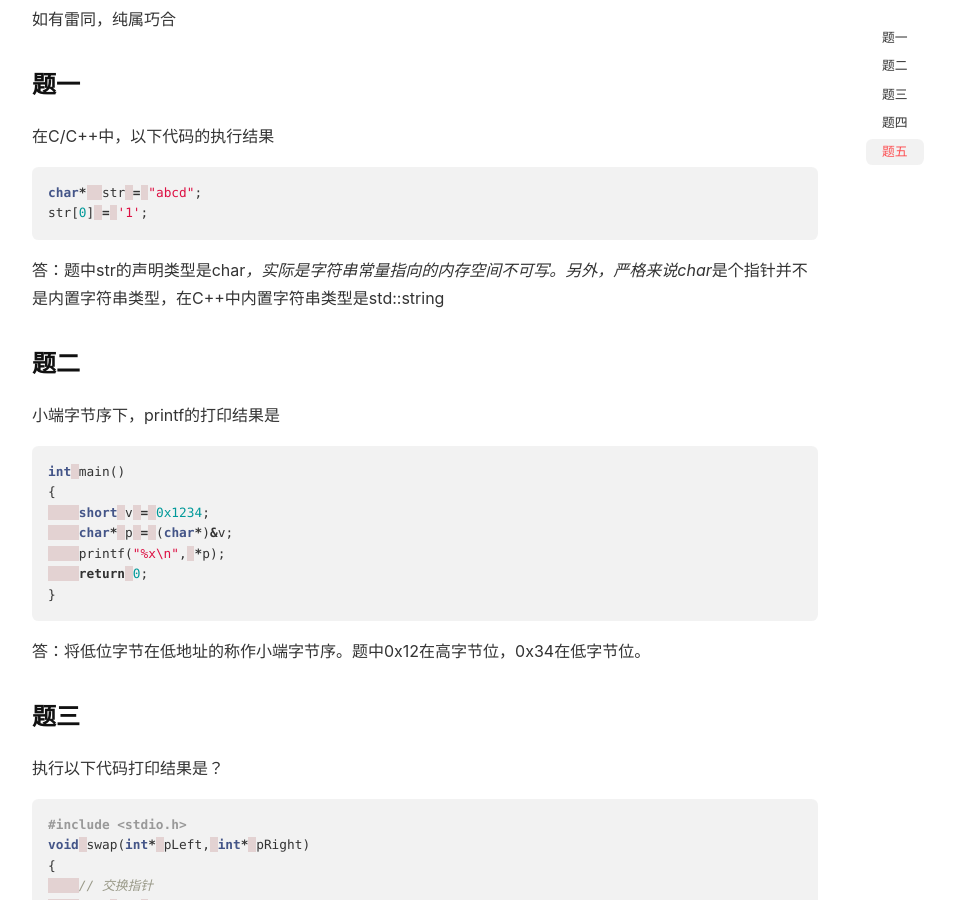
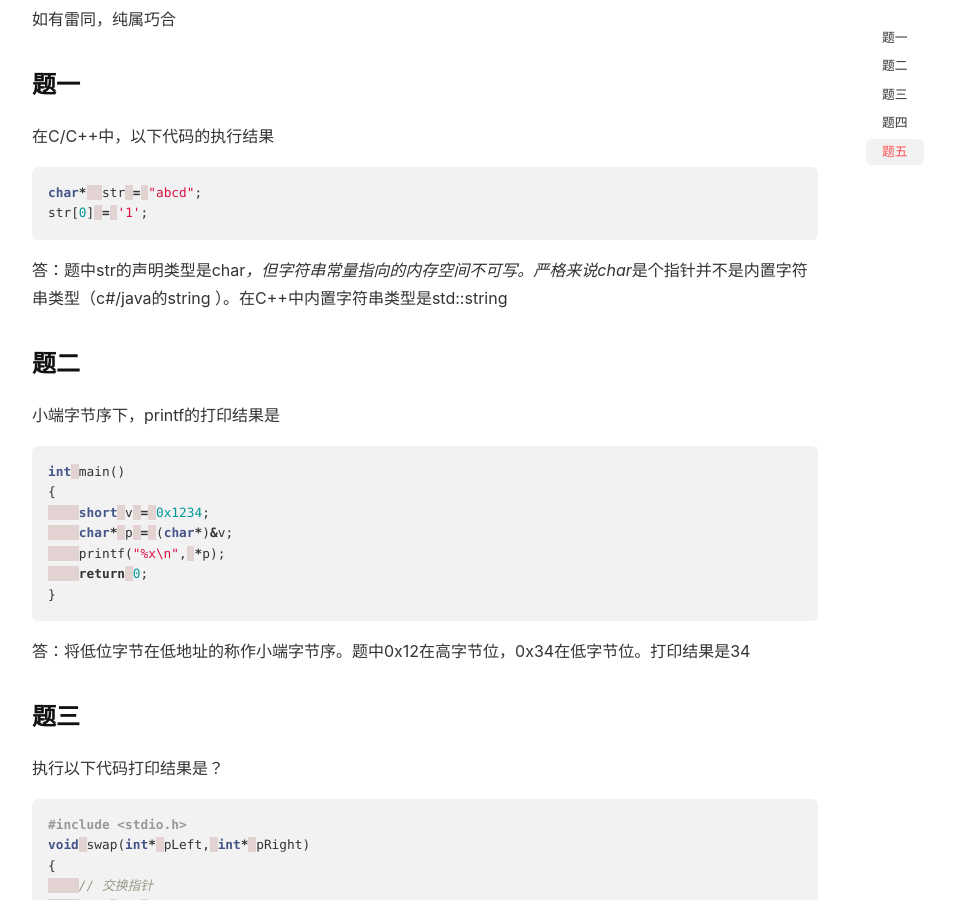
Before and after one commit to lizijie/lizijie.github.io, a Jekyll site: the page built from _posts/2019-11-15-思索了几个C&C++实习生面试题.md, in a window 1280 px wide and 900 px high, scrolled down 344 px. Shown: the whole window, without its empty margins (105-1060 px from the left). Built offline with Jekyll 4.4.1, drawn with Linux system fonts in a browser that asks for light colours; nearby versions of some CDN libraries; comment, search, counter and statistics services are not loaded.

Commit message:
Update 2019-11-15-思索了几个C&C++实习生面试题.md

````diff
--- a/_posts/2019-11-15-思索了几个C&C++实习生面试题.md
+++ b/_posts/2019-11-15-思索了几个C&C++实习生面试题.md
@@ -19,7 +19,7 @@ tags: C++
 char*  str = "abcd";
 str[0] = '1';
 ```
-答：题中str的声明类型是char*，实际是字符串常量指向的内存空间不可写。另外，严格来说char*是个指针并不是内置字符串类型，在C++中内置字符串类型是std::string
+答：题中str的声明类型是char*，但字符串常量指向的内存空间不可写。严格来说char*是个指针并不是内置字符串类型（c#/java的string ）。在C++中内置字符串类型是std::string
 
 ### 题二
 
@@ -33,7 +33,7 @@ int main()
     return 0;
 }
 ```
-答：将低位字节在低地址的称作小端字节序。题中0x12在高字节位，0x34在低字节位。
+答：将低位字节在低地址的称作小端字节序。题中0x12在高字节位，0x34在低字节位。打印结果是34
 
 ### 题三
 
````
